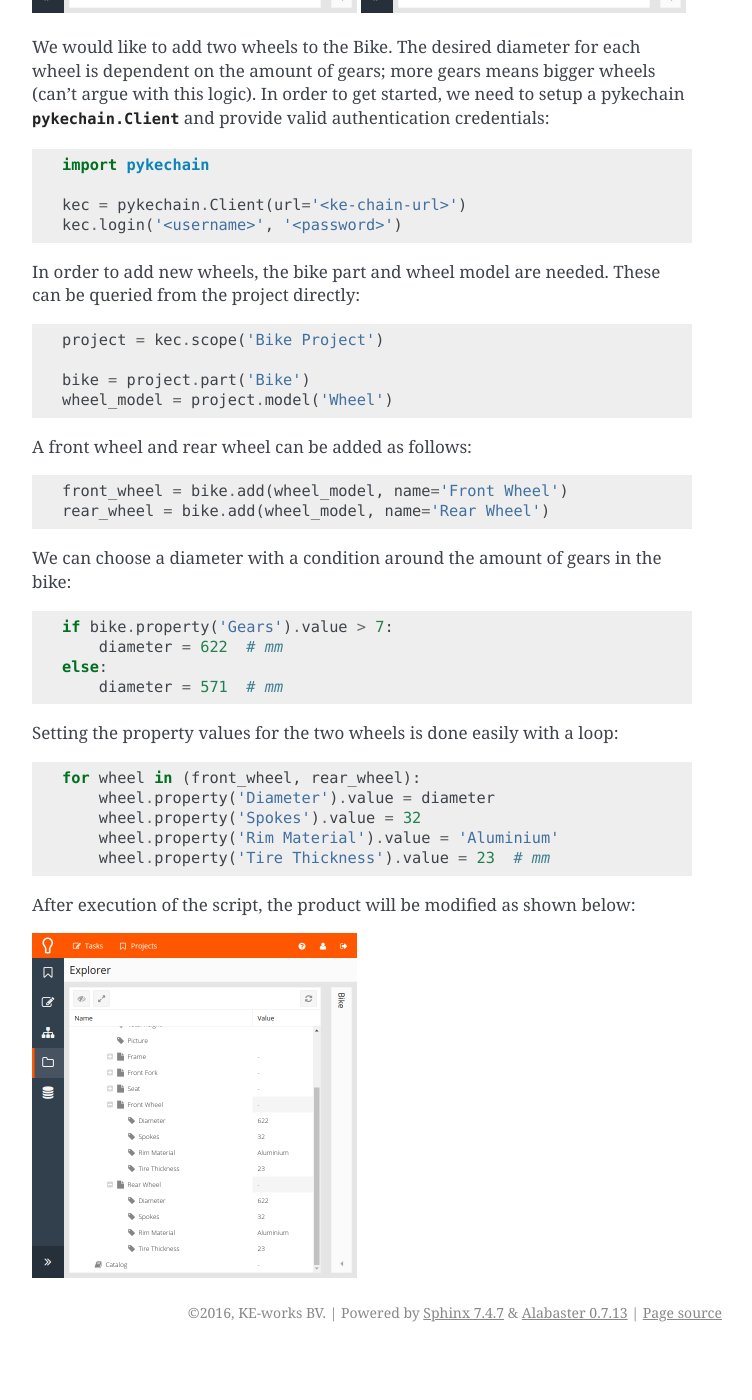
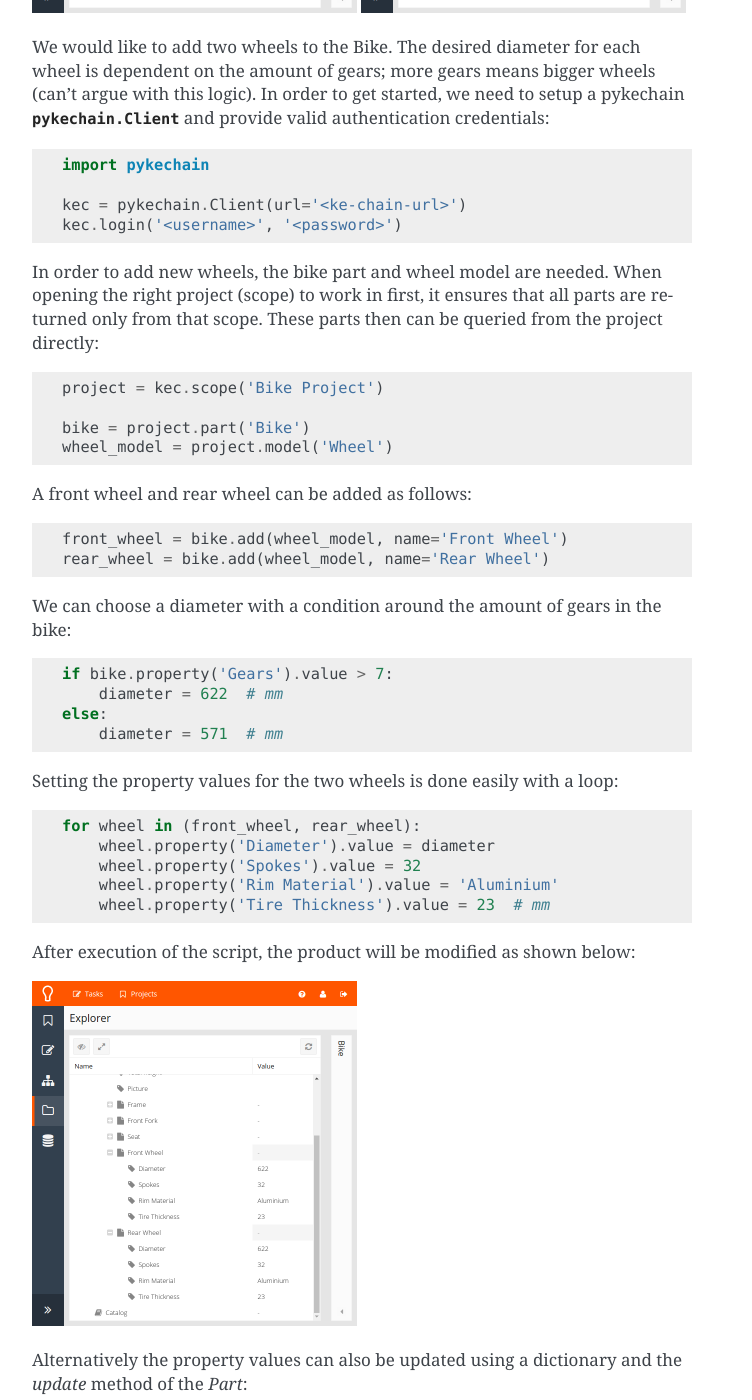
Before and after one commit to KE-works/pykechain, a Sphinx documentation site: the page built from docs/bike.rst, in a window 1280 px wide and 1400 px high, scrolled down 700 px. Shown: the whole window, without its empty margins (388-1140 px from the left). Built offline with Sphinx 7.4.7, drawn with Linux system fonts in a browser that asks for light colours; before the commit the page ends 2052 px from its top, so only the background shows below that; some of the changed text lies outside the part shown.

Commit message:
minor improvements in the documentation

```diff
--- a/docs/bike.rst
+++ b/docs/bike.rst
@@ -28,7 +28,9 @@ more gears means bigger wheels (can't argue with this logic). In order to get st
     kec = pykechain.Client(url='<ke-chain-url>')
     kec.login('<username>', '<password>')
 
-In order to add new wheels, the bike part and wheel model are needed. These can be queried from the project directly::
+In order to add new wheels, the bike part and wheel model are needed. When opening the right project (scope) to work
+in first, it ensures that all parts are returned only from that scope. These parts then can be queried from the project
+directly::
 
     project = kec.scope('Bike Project')
 
@@ -60,3 +62,7 @@ After execution of the script, the product will be modified as shown below:
 
 .. image:: _static/bikeproduct2.png
     :width: 325
+
+Alternatively the property values can also be updated using a dictionary and the `update` method of the `Part`::
+
+    wheel.update({'Spokes':32, 'Rim Material':'Unobtanium'})
```
Also changed, not shown: 1 other file.
